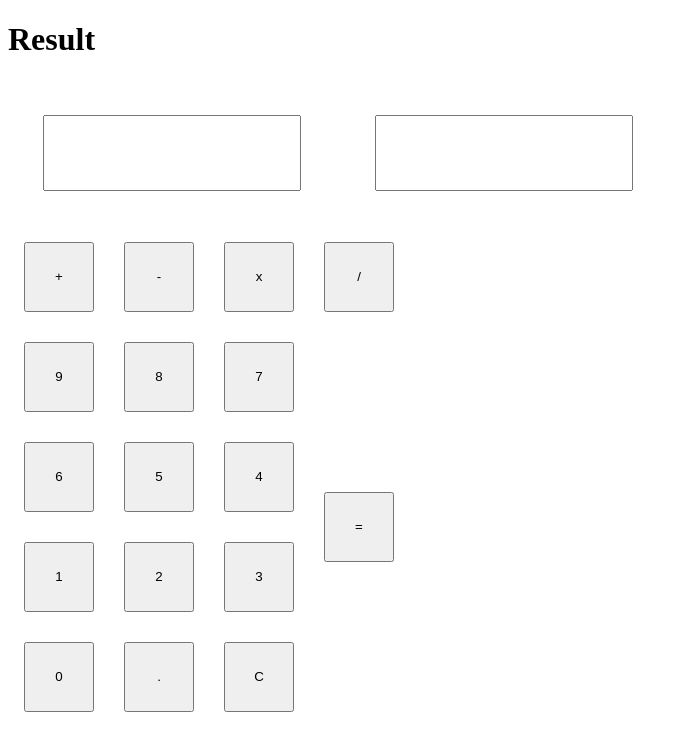
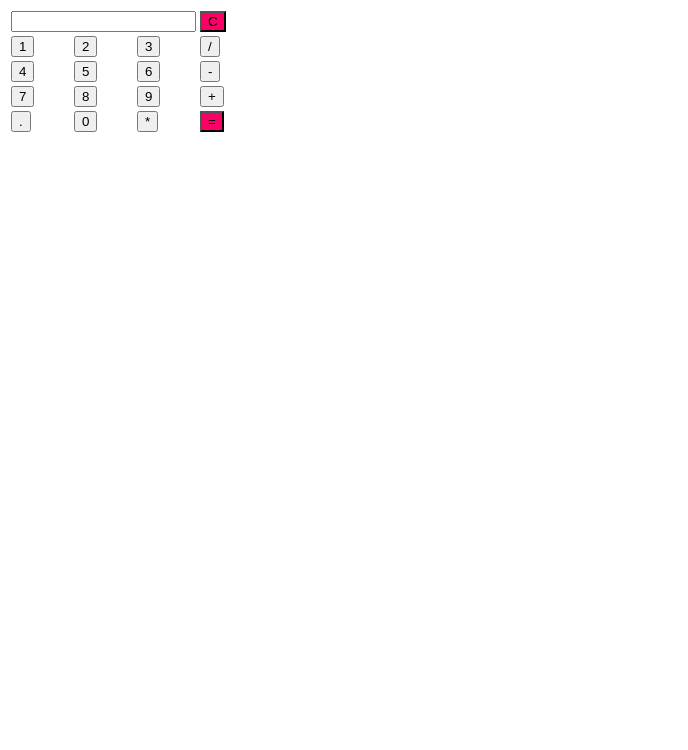
Before and after one commit to IbadS17/calculator, a plain HTML site: page index.htm in a window 1280 px wide. Shown: the whole page, without its empty margins (0-688 px from the left). Drawn offline with Linux system fonts and the light colour scheme.

Commit message:
Update index.htm

```diff
--- a/index.htm
+++ b/index.htm
@@ -5,46 +5,77 @@
     <meta http-equiv="X-UA-Compatible" content="IE=edge">
     <meta name="viewport" content="width=device-width, initial-scale=1.0">
     <link rel="stylesheet" href="style.css">
-    <script src="script.js"></script>
     <title>Calculator</title>
 </head>
 <body>
-</body>
-<h1 id="result">Result</h1>
-    <div class="container">
-        <input type="text" class="input" id="input1">
-        <input type="text" class="input" id="input2">
-        <table>
+    <table class="calc">
         <tr>
-                <td><button class="btn btn1" onclick="add()">+</button></td>
-                <td><button class="btn btn2" onclick="sub()">-</button></td>
-                <td><button class="btn btn3" onclick="mult()">x</button></td>
-                <td><button class="btn btn4" onclick="devide()">/</button></td>
+            <td colspan="3" class="outputText">
+                <input type="text" class="displayBox" id="input1">
+            </td>
+            <td>
+                <input type="button" class="button" value="C" onclick="clearScreen()" style="background-color: #fb0066;">
+            </td>
         </tr>
         <tr>
-                <td><button class="btn btn1">9</button></td>
-                <td><button class="btn btn2">8</button></td>
-                <td><button class="btn btn3">7</button></td>
-                <td rowspan="4"><button class="btn btn4">=</button></td>
+            <!-- Display() Function: Display the Value of clicked button -->
+            <td>
+                <input type="button" value="1" onclick="display('1')" class="button">
+            </td>
+            <td>
+                <input type="button" value="2" onclick="display('2')" class="button">
+            </td>
+            <td>
+                <input type="button" value="3" onclick="display('3')" class="button">
+            </td>
+            <td>
+                <input type="button" value="/" onclick="display('/')" class="button">
+            </td>
         </tr>
         <tr>
-                <td><button class="btn btn1">6</button></td>
-                <td><button class="btn btn2">5</button></td>
-                <td><button class="btn btn3">4</button></td>
-                <!-- <td><button class="btn btn4"></button></td> -->
+            <td>
+                <input type="button" value="4" onclick="display('4')" class="button">
+            </td>
+            <td>
+                <input type="button" value="5" onclick="display('5')" class="button">
+            </td>
+            <td>
+                <input type="button" value="6" onclick="display('6')" class="button">
+            </td>
+            <td>
+                <input type="button" value="-" onclick="display('-')" class="button">
+            </td>
         </tr>
         <tr>
-                <td><button class="btn btn1">1</button></td>
-                <td><button class="btn btn2">2</button></td>
-                <td><button class="btn btn3">3</button></td>
-                <!-- <td><button class="btn btn4"></button></td> -->
+            <td>
+                <input type="button" value="7" onclick="display('7')" class="button">
+            </td>
+            <td>
+                <input type="button" value="8" onclick="display('8')" class="button">
+            </td>
+            <td>
+                <input type="button" value="9" onclick="display('9')" class="button">
+            </td>
+            <td>
+                <input type="button" value="+" onclick="display('+')" class="button">
+            </td>
         </tr>
         <tr>
-                <td><button class="btn btn1">0</button></td>
-                <td><button class="btn btn2">.</button></td>
-                <td><button class="btn btn3">C</button></td>
-                <!-- <td><button class="btn btn4"></button></td> -->
+            <td>
+                <input type="button" value="." onclick="display('.')" class="button">
+            </td>
+            <td>
+                <input type="button" value="0" onclick="display('0')" class="button">
+            </td>
+            <td>
+                <input type="button" value="*" onclick="display('*')" class="button">
+            </td>
+            <!-- calculate() Function evaluate the mathematical expression -->
+            <td>
+                <input type="button" value="=" class="button" onclick="calc()" style="background-color: #fb0066;">
+            </td>
         </tr>
     </table>
-    </div>
+    <script src="script.js"></script>
+</body>
 </html>
```
Lines whose indentation alone changed are shown as unchanged.
